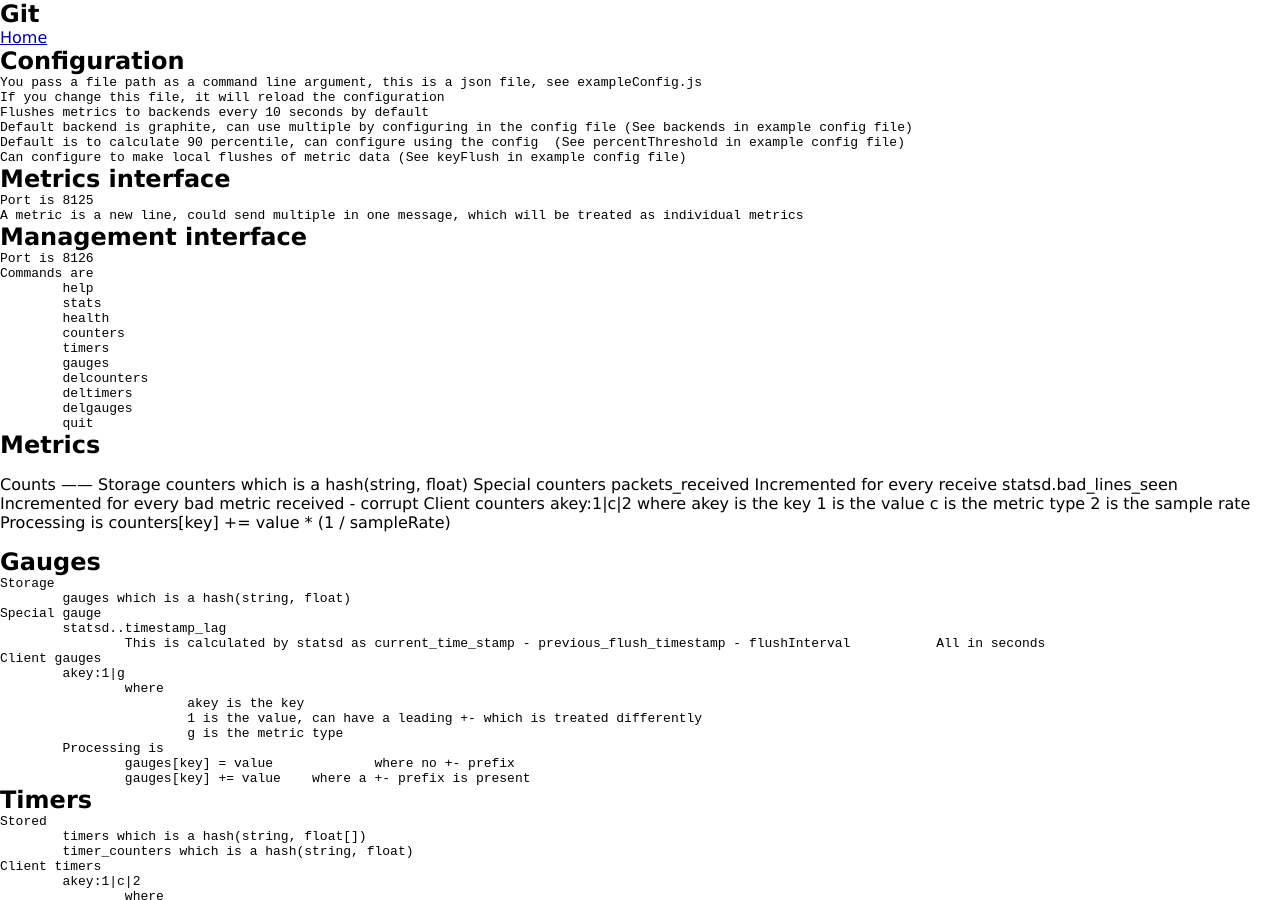
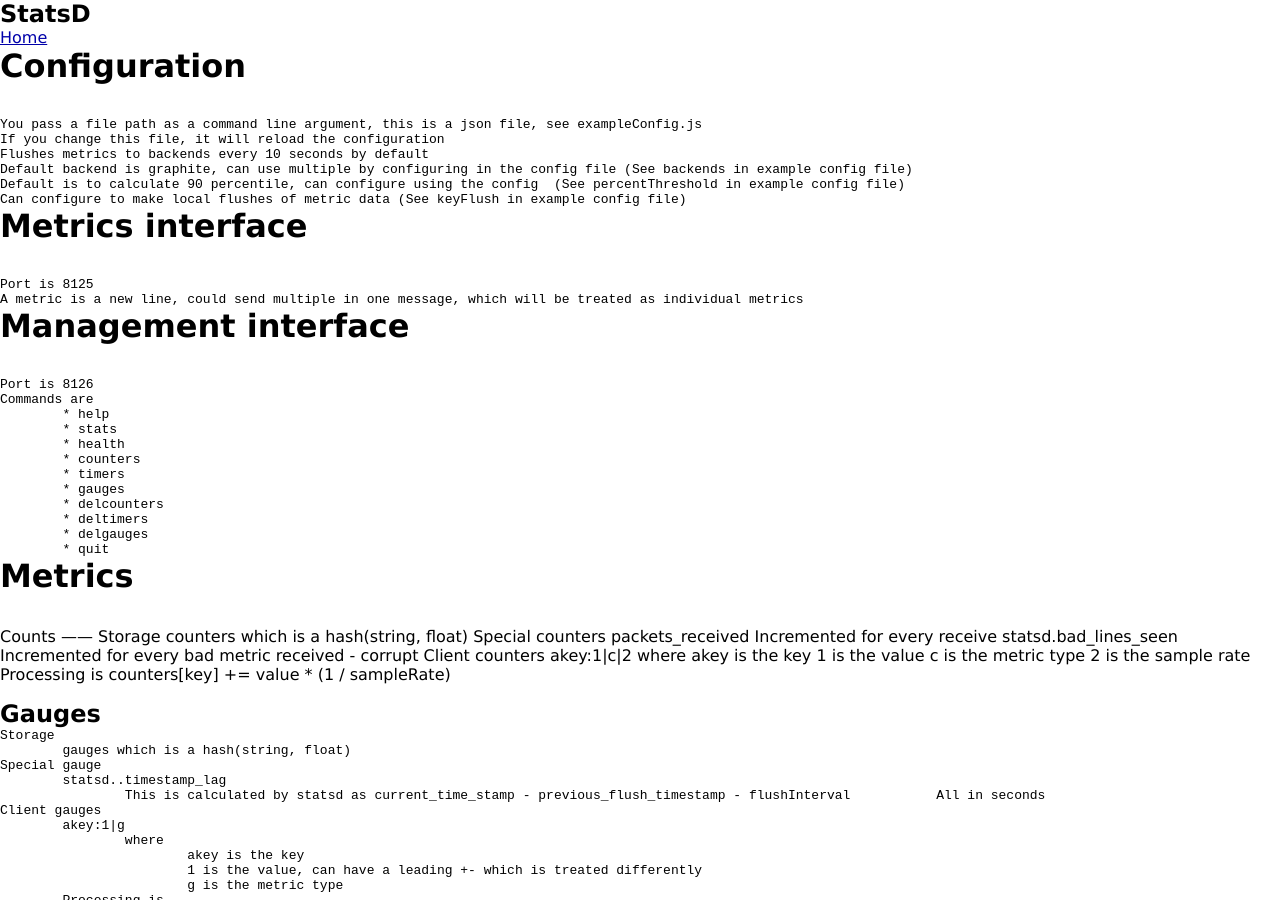
Before and after one commit to pmcgrath/pmcgrath.github.com, a Jekyll site: the page built from _posts/2014-01-24-statsd.md, in a window 1280 px wide and 900 px high. Built offline with Jekyll 4.4.1, drawn with Linux system fonts in a browser that asks for light colours.

Commit message:
Altered markup

```diff
--- a/_posts/2014-01-24-statsd.md
+++ b/_posts/2014-01-24-statsd.md
@@ -1,11 +1,11 @@
 ---
 layout: post
-title: Git
+title: StatsD
 ---
 
 
 Configuration
--------------
+=============
 	You pass a file path as a command line argument, this is a json file, see exampleConfig.js
 	If you change this file, it will reload the configuration
 	Flushes metrics to backends every 10 seconds by default
@@ -15,29 +15,29 @@
 
 
 Metrics interface
------------------
+=================
 	Port is 8125
 	A metric is a new line, could send multiple in one message, which will be treated as individual metrics
 
 
 Management interface
---------------------
+====================
 	Port is 8126
 	Commands are
-		help
-		stats
-		health
-		counters
-		timers
-		gauges
-		delcounters
-		deltimers
-		delgauges
-		quit
+		* help
+		* stats
+		* health
+		* counters
+		* timers
+		* gauges
+		* delcounters
+		* deltimers
+		* delgauges
+		* quit
 
 
 Metrics
--------
+=======
 Counts
 ------
 	Storage
@@ -106,7 +106,7 @@
 
 
 Process metrics function
-------------------------
+========================
 	See lib/process_metrics.js
 
 	Altered values
@@ -159,7 +159,7 @@
 
 
 Graphite backend
-----------------
+================
 	Calls backends/graphite.js flush_stats exposed function
 		This creates a string version of the metrics hash generated by process metrics, adding some extra local processing information
 		It then writes this to the graphite address and port (Default is 2003)
```
